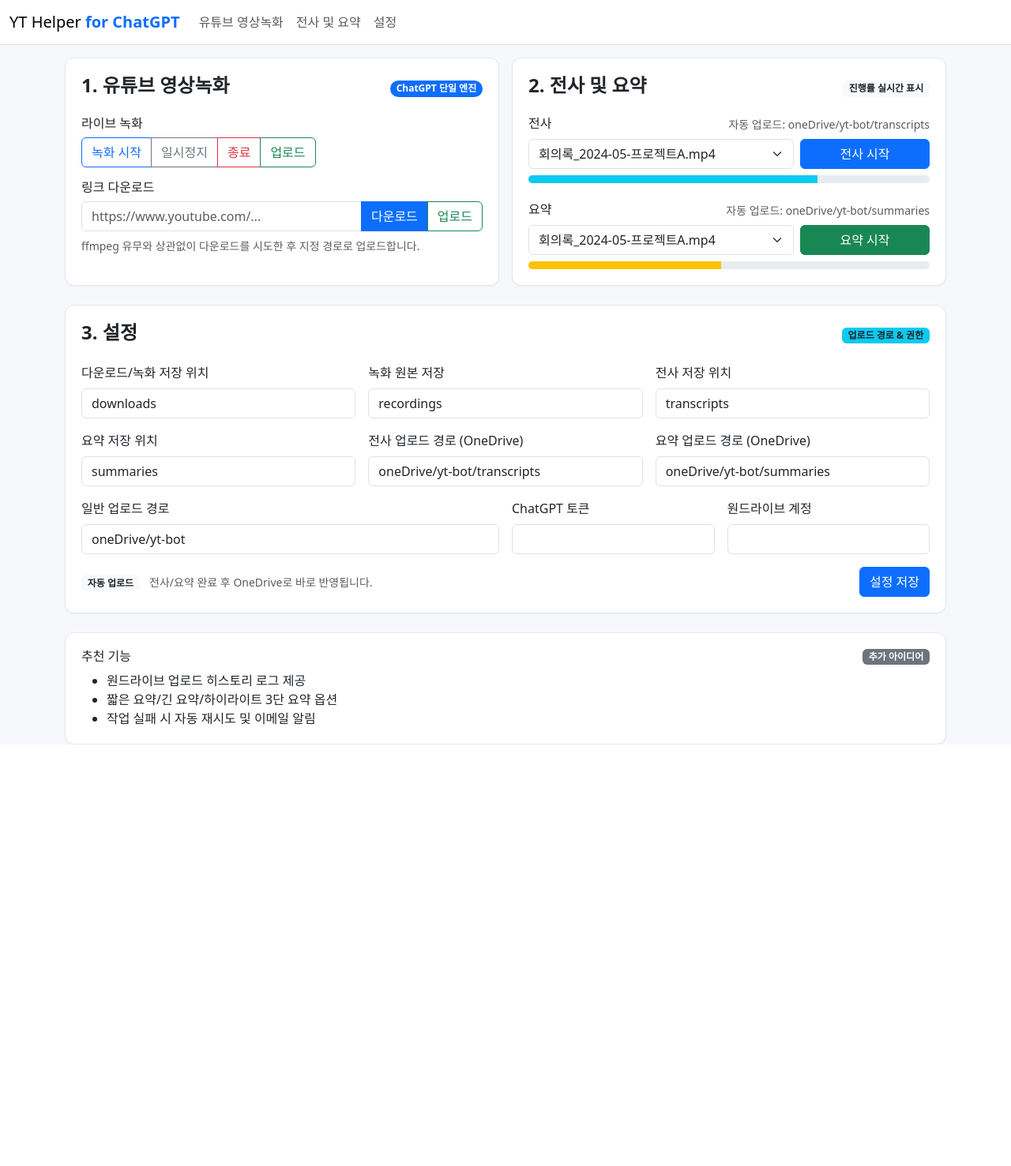
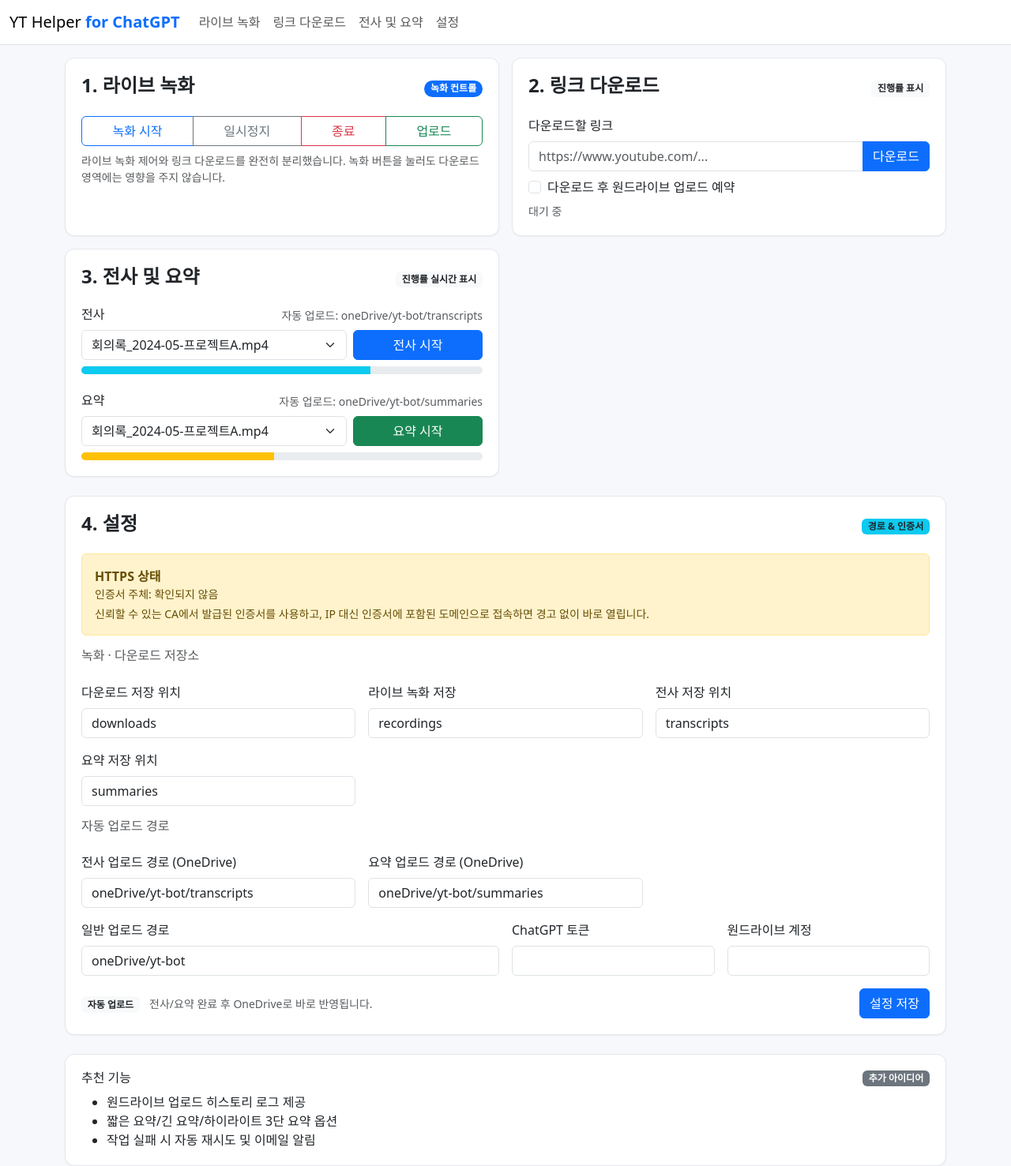
Before and after one commit to cw-isl/yt-telegram-bot, a Flask app: page / in a window 1280 px wide. Shown: the whole page at 79% size. Before the commit the page ends 943 px from the top, so only its background shows below. Run offline with Flask 3, Linux system fonts and the light colour scheme.

Commit message:
Refine download flow and https guidance

```diff
--- a/app.py
+++ b/app.py
@@ -1,11 +1,12 @@
 from __future__ import annotations
 
+import os
+import ssl
 import uuid
-import os
 from pathlib import Path
 from typing import List
 
-from flask import Flask, flash, redirect, render_template, request, url_for
+from flask import Flask, flash, jsonify, redirect, render_template, request, url_for
 
 from youtube_recorder_bot import load_settings, save_settings, yt_download
 
@@ -57,28 +58,78 @@ def _ssl_context():
     return None
 
 
+def _https_status() -> dict:
+    """Return certificate visibility hints for the UI."""
+
+    cert_path = Path(os.getenv("SSL_CERT_FILE", ""))
+    key_path = Path(os.getenv("SSL_KEY_FILE", ""))
+    if not (cert_path.exists() and key_path.exists()):
+        return {
+            "active": False,
+            "message": "유효한 인증서 경로가 설정되지 않아 HTTP로 동작 중입니다.",
+            "cert_subject": None,
+        }
+
+    subject = None
+    try:
+        cert_info = ssl._ssl._test_decode_cert(str(cert_path))
+        subject_items = dict(cert_info.get("subject", []))
+        cn = subject_items.get("commonName") or subject_items.get("organizationName")
+        if cn:
+            subject = cn
+    except Exception:
+        subject = None
+
+    return {
+        "active": True,
+        "message": "신뢰할 수 있는 인증서가 필요합니다. 발급 기관이 루트 인증서에 포함되어야 경고가 사라집니다.",
+        "cert_subject": subject,
+    }
+
+
 @app.route("/")
 def index():
     settings = load_settings()
     categories: List[dict] = settings.get("ui", {}).get("onedrive_categories", [])
     jobs = _jobs_state()
-    return render_template("index.html", settings=settings, categories=categories, jobs=jobs)
+    return render_template(
+        "index.html",
+        settings=settings,
+        categories=categories,
+        jobs=jobs,
+        https_state=_https_status(),
+    )
 
 
-@app.route("/record", methods=["POST"])
-def record_action():
+@app.route("/record/live", methods=["POST"])
+def record_live_action():
     action = request.form.get("action")
-    link = request.form.get("video_url") or ""
-    if action == "download" and link:
-        dest = Path(load_settings().get("paths", {}).get("downloads", "downloads"))
-        result = yt_download(link, dest)
-        if result:
-            flash(f"다운로드 완료: {result.name}", "success")
-        else:
-            flash("다운로드에 실패했습니다. 링크를 확인하거나 ffmpeg 설치를 점검하세요.", "danger")
-    elif action:
+    if action:
         flash(f"{action} 작업을 시작했습니다.", "info")
-    return redirect(url_for("index"))
+    return redirect(url_for("index") + "#live")
+
+
+@app.route("/download", methods=["POST"])
+def download_action():
+    payload = request.get_json(silent=True) or {}
+    link = (payload.get("video_url") or request.form.get("video_url") or "").strip()
+    upload_after = payload.get("upload_after") in {True, "true", "on", "1", 1}
+
+    if not link:
+        return jsonify({"ok": False, "message": "다운로드할 유튜브 링크를 입력하세요."}), 400
+
+    dest = Path(load_settings().get("paths", {}).get("downloads", "downloads"))
+    result = yt_download(link, dest)
+    if not result:
+        return jsonify({"ok": False, "message": "다운로드에 실패했습니다. 링크 또는 ffmpeg 설치를 확인하세요."}), 500
+
+    message = f"다운로드 완료: {result.name}"
+    if upload_after:
+        # Placeholder for future upload integration
+        message += " (업로드 예약)"
+
+    flash(message, "success")
+    return jsonify({"ok": True, "message": message, "file_name": result.name})
 
 
 @app.route("/transcript", methods=["POST"])
@@ -126,7 +177,8 @@ def settings_action():
 @app.context_processor
 def inject_nav():
     nav_links = [
-        {"href": url_for("index"), "label": "유튜브 영상녹화"},
+        {"href": url_for("index") + "#live", "label": "라이브 녹화"},
+        {"href": url_for("index") + "#download-box", "label": "링크 다운로드"},
         {"href": "#transcript", "label": "전사 및 요약"},
         {"href": "#settings", "label": "설정"},
     ]
--- a/templates/index.html
+++ b/templates/index.html
@@ -1,30 +1,44 @@
 {% extends 'base.html' %}
 {% block content %}
 <div class="row g-3">
-  <div class="col-lg-6">
+  <div class="col-lg-6" id="live">
     <div class="section-card h-100">
       <div class="d-flex justify-content-between align-items-center mb-3">
-        <h4>1. 유튜브 영상녹화</h4>
-        <span class="badge rounded-pill bg-primary">ChatGPT 단일 엔진</span>
+        <h4>1. 라이브 녹화</h4>
+        <span class="badge rounded-pill bg-primary">녹화 컨트롤</span>
       </div>
-      <form method="post" action="{{ url_for('record_action') }}" class="mb-3">
-        <h6 class="mb-2">라이브 녹화</h6>
-        <div class="btn-group" role="group">
+      <form method="post" action="{{ url_for('record_live_action') }}" class="mb-2">
+        <div class="btn-group w-100" role="group">
           <button class="btn btn-outline-primary" name="action" value="녹화 시작">녹화 시작</button>
           <button class="btn btn-outline-secondary" name="action" value="일시정지">일시정지</button>
           <button class="btn btn-outline-danger" name="action" value="종료">종료</button>
           <button class="btn btn-outline-success" name="action" value="업로드">업로드</button>
         </div>
       </form>
+      <p class="text-muted small mb-0">라이브 녹화 제어와 링크 다운로드를 완전히 분리했습니다. 녹화 버튼을 눌러도 다운로드 영역에는 영향을 주지 않습니다.</p>
+    </div>
+  </div>
 
-      <form method="post" action="{{ url_for('record_action') }}">
-        <h6 class="mb-2">링크 다운로드</h6>
+  <div class="col-lg-6" id="download-box">
+    <div class="section-card h-100">
+      <div class="d-flex justify-content-between align-items-center mb-3">
+        <h4>2. 링크 다운로드</h4>
+        <span class="badge bg-light text-dark">진행률 표시</span>
+      </div>
+      <form id="download-form">
+        <label class="form-label" for="video_url">다운로드할 링크</label>
         <div class="input-group mb-2">
-          <input name="video_url" type="url" class="form-control" placeholder="https://www.youtube.com/..." required />
-          <button class="btn btn-primary" name="action" value="download">다운로드</button>
-          <button class="btn btn-outline-success" name="action" value="업로드">업로드</button>
+          <input name="video_url" id="video_url" type="url" class="form-control" placeholder="https://www.youtube.com/..." required />
+          <button class="btn btn-primary" type="submit">다운로드</button>
         </div>
-        <p class="text-muted small mb-0">ffmpeg 유무와 상관없이 다운로드를 시도한 후 지정 경로로 업로드합니다.</p>
+        <div class="form-check mb-2">
+          <input class="form-check-input" type="checkbox" value="on" id="upload_after" name="upload_after" />
+          <label class="form-check-label" for="upload_after">다운로드 후 원드라이브 업로드 예약</label>
+        </div>
+        <div class="progress mb-2 d-none" id="download-progress">
+          <div class="progress-bar" role="progressbar" style="width: 0%" id="download-progress-bar"></div>
+        </div>
+        <div class="small text-muted" id="download-status">대기 중</div>
       </form>
     </div>
   </div>
@@ -32,7 +46,7 @@
   <div class="col-lg-6" id="transcript">
     <div class="section-card h-100">
       <div class="d-flex justify-content-between align-items-center mb-3">
-        <h4>2. 전사 및 요약</h4>
+        <h4>3. 전사 및 요약</h4>
         <span class="badge bg-light text-dark">진행률 실시간 표시</span>
       </div>
 
@@ -95,16 +109,30 @@
   <div class="col-12">
     <div class="section-card">
       <div class="d-flex justify-content-between align-items-center mb-3">
-        <h4>3. 설정</h4>
-        <span class="badge bg-info text-dark">업로드 경로 &amp; 권한</span>
+        <h4>4. 설정</h4>
+        <span class="badge bg-info text-dark">경로 &amp; 인증서</span>
+      </div>
+      <div class="alert alert-warning d-flex align-items-center" role="alert">
+        <div>
+          <div class="fw-semibold">HTTPS 상태</div>
+          {% if https_state.active %}
+          <div class="small mb-1">인증서 주체: {{ https_state.cert_subject or '확인되지 않음' }}</div>
+          <div class="small mb-0">신뢰할 수 있는 CA에서 발급된 인증서를 사용하고, IP 대신 인증서에 포함된 도메인으로 접속하면 경고 없이 바로 열립니다.</div>
+          {% else %}
+          <div class="small mb-0">{{ https_state.message }}. SSL_CERT_FILE/SSL_KEY_FILE 환경변수에 CA가 서명한 인증서를 지정하세요.</div>
+          {% endif %}
+        </div>
       </div>
       <form method="post" action="{{ url_for('settings_action') }}" class="row g-3">
+        <div class="col-12">
+          <h6 class="text-muted mb-2">녹화 · 다운로드 저장소</h6>
+        </div>
         <div class="col-md-4">
-          <label class="form-label">다운로드/녹화 저장 위치</label>
+          <label class="form-label">다운로드 저장 위치</label>
           <input class="form-control" name="downloads" value="{{ settings.paths.downloads }}" />
         </div>
         <div class="col-md-4">
-          <label class="form-label">녹화 원본 저장</label>
+          <label class="form-label">라이브 녹화 저장</label>
           <input class="form-control" name="recordings" value="{{ settings.paths.recordings }}" />
         </div>
         <div class="col-md-4">
@@ -115,6 +143,9 @@
         <div class="col-md-4">
           <label class="form-label">요약 저장 위치</label>
           <input class="form-control" name="summaries" value="{{ settings.paths.summaries }}" />
+        </div>
+        <div class="col-12">
+          <h6 class="text-muted mb-2">자동 업로드 경로</h6>
         </div>
         <div class="col-md-4">
           <label class="form-label">전사 업로드 경로 (OneDrive)</label>
@@ -165,4 +196,64 @@
     </div>
   </div>
 </div>
+<script>
+  const downloadForm = document.getElementById("download-form");
+  const downloadProgress = document.getElementById("download-progress");
+  const progressBar = document.getElementById("download-progress-bar");
+  const downloadStatus = document.getElementById("download-status");
+
+  if (downloadForm) {
+    let timerId;
+
+    const updateProgress = (value, stateClass = "bg-info") => {
+      progressBar.style.width = `${value}%`;
+      progressBar.className = `progress-bar ${stateClass}`;
+    };
+
+    const startProgress = () => {
+      downloadProgress.classList.remove("d-none");
+      updateProgress(6);
+      timerId = setInterval(() => {
+        const current = parseFloat(progressBar.style.width) || 0;
+        const next = Math.min(current + Math.random() * 12, 92);
+        updateProgress(next);
+      }, 400);
+    };
+
+    const finishProgress = (ok) => {
+      clearInterval(timerId);
+      updateProgress(100, ok ? "bg-success" : "bg-danger");
+    };
+
+    downloadForm.addEventListener("submit", async (event) => {
+      event.preventDefault();
+      const videoUrl = document.getElementById("video_url").value;
+      const uploadAfter = document.getElementById("upload_after").checked;
+
+      if (!videoUrl) {
+        downloadStatus.textContent = "링크를 입력하세요.";
+        return;
+      }
+
+      startProgress();
+      downloadStatus.textContent = "다운로드 중...";
+
+      try {
+        const response = await fetch("{{ url_for('download_action') }}", {
+          method: "POST",
+          headers: { "Content-Type": "application/json" },
+          body: JSON.stringify({ video_url: videoUrl, upload_after: uploadAfter }),
+        });
+
+        const payload = await response.json();
+        const success = response.ok && payload.ok;
+        finishProgress(success);
+        downloadStatus.textContent = payload.message || (success ? "다운로드 완료" : "다운로드에 실패했습니다.");
+      } catch (error) {
+        finishProgress(false);
+        downloadStatus.textContent = "다운로드 요청 중 오류가 발생했습니다.";
+      }
+    });
+  }
+</script>
 {% endblock %}
```
Also changed, not shown: youtube_recorder_bot.py (+5 -3 lines).
